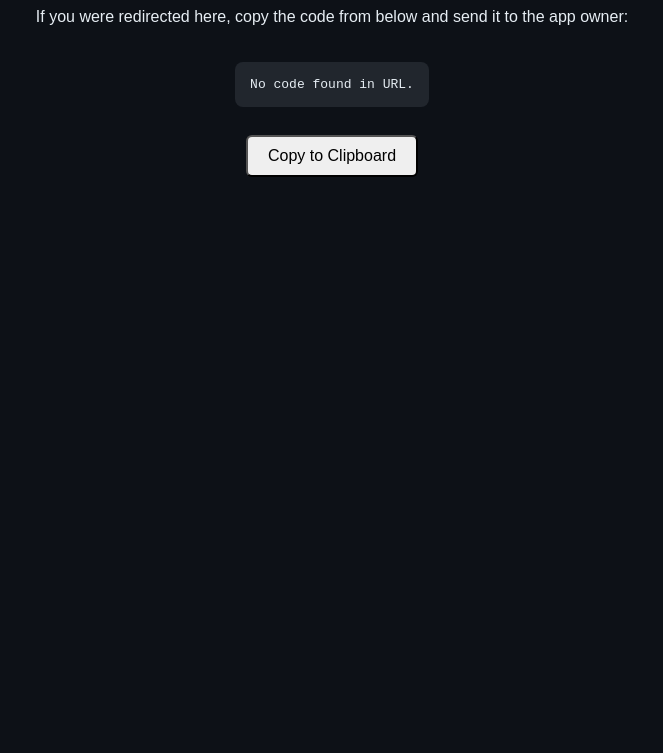
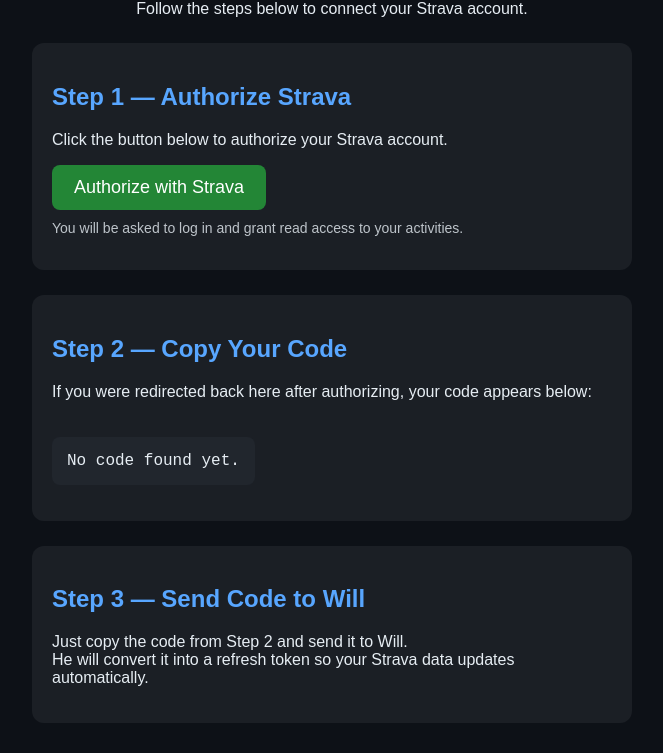
Before and after one commit to tolmanw/strava-auth-link, a plain HTML site: page index.html in a window 1280 px wide. Shown: the part 110-863 px from the top of the page, without its empty margins (308-971 px from the left). Before the commit the page ends 800 px from the top, so only its background shows below. Drawn offline with Linux system fonts and the light colour scheme.

Commit message:
Update index.html

```diff
--- a/index.html
+++ b/index.html
@@ -2,39 +2,103 @@
 <html lang="en">
 <head>
 <meta charset="UTF-8">
-<title>Strava OAuth Code</title>
+<title>Strava Authorization — Troop Dashboard</title>
 <style>
-body { font-family: Arial; background: #0d1117; color: #e6edf3; text-align: center; padding: 30px; }
-pre { background: #21262d; padding: 15px; border-radius: 8px; display: inline-block; margin-top: 20px; user-select: all; }
-button { padding: 10px 20px; font-size: 16px; margin-top: 15px; border-radius: 6px; cursor: pointer; }
+body {
+    font-family: Arial;
+    background: #0d1117;
+    color: #e6edf3;
+    text-align: center;
+    padding: 30px;
+    max-width: 600px;
+    margin: auto;
+}
+button {
+    padding: 12px 22px;
+    font-size: 18px;
+    background: #238636;
+    color: white;
+    border: none;
+    border-radius: 8px;
+    cursor: pointer;
+}
+button:hover {
+    background: #2ea043;
+}
+pre {
+    background: #21262d;
+    padding: 15px;
+    border-radius: 8px;
+    display: inline-block;
+    margin-top: 20px;
+    text-align: left;
+    font-size: 16px;
+}
+.box {
+    background: #1b1f25;
+    padding: 20px;
+    border-radius: 12px;
+    margin-top: 25px;
+    text-align: left;
+}
+h2 {
+    color: #58a6ff;
+}
 </style>
 </head>
 <body>
-<h1>Strava Authorization Code</h1>
-<p>If you were redirected here, copy the code from below and send it to the app owner:</p>
-<pre id="code">Waiting for code...</pre>
-<br>
-<button id="copyBtn">Copy to Clipboard</button>
+
+<h1>Join the Troop Strava Dashboard</h1>
+<p>Follow the steps below to connect your Strava account.</p>
+
+<div class="box">
+    <h2>Step 1 — Authorize Strava</h2>
+    <p>Click the button below to authorize your Strava account.</p>
+
+    <button id="authBtn">Authorize with Strava</button>
+
+    <p style="font-size:14px; opacity:0.8; margin-top:10px;">
+        You will be asked to log in and grant read access to your activities.
+    </p>
+</div>
+
+<div class="box">
+    <h2>Step 2 — Copy Your Code</h2>
+    <p>If you were redirected back here after authorizing, your code appears below:</p>
+    <pre id="code">Waiting for code...</pre>
+</div>
+
+<div class="box">
+    <h2>Step 3 — Send Code to Will</h2>
+    <p>Just copy the code from Step 2 and send it to Will.<br>
+       He will convert it into a refresh token so your Strava data updates automatically.
+    </p>
+</div>
 
 <script>
-// Get the "code" parameter from URL
+const CLIENT_ID = "YOUR_CLIENT_ID";
+const REDIRECT_URI = "YOUR_REDIRECT_URL";  // e.g. https://tolmanw.github.io/strava-auth-link/
+
+document.getElementById('authBtn').onclick = () => {
+    const authUrl =
+        `https://www.strava.com/oauth/authorize` +
+        `?client_id=${CLIENT_ID}` +
+        `&response_type=code` +
+        `&redirect_uri=${encodeURIComponent(REDIRECT_URI)}` +
+        `&scope=activity:read_all` +
+        `&approval_prompt=auto`;
+
+    window.location.href = authUrl;
+};
+
+// Check for `code` in URL
 const params = new URLSearchParams(window.location.search);
-const codeEl = document.getElementById('code');
-if(params.has('code')){
-    const code = params.get('code');
-    codeEl.textContent = code;
+if (params.has("code")) {
+    document.getElementById("code").textContent = params.get("code");
 } else {
-    codeEl.textContent = 'No code found in URL.';
+    document.getElementById("code").textContent = "No code found yet.";
 }
+</script>
 
-// Copy button functionality
-document.getElementById('copyBtn').onclick = () => {
-    navigator.clipboard.writeText(codeEl.textContent).then(() => {
-        alert('Code copied to clipboard!');
-    }).catch(() => {
-        alert('Failed to copy code. Please copy manually.');
-    });
-};
-</script>
 </body>
 </html>
```
